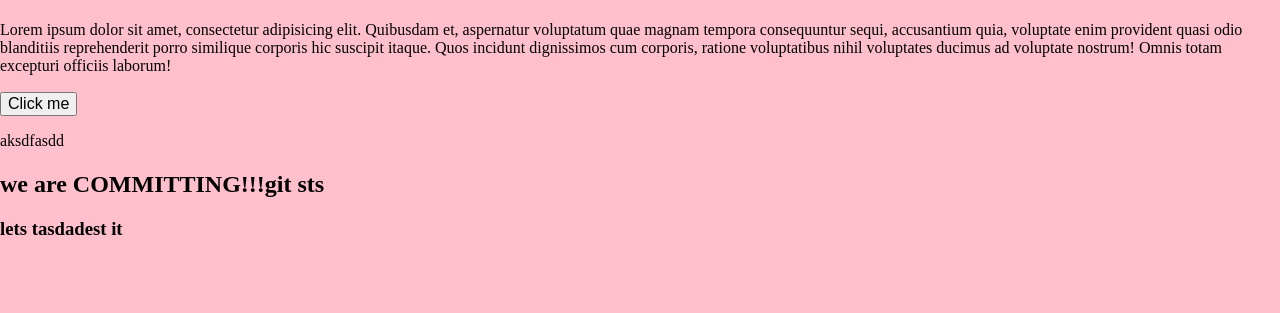
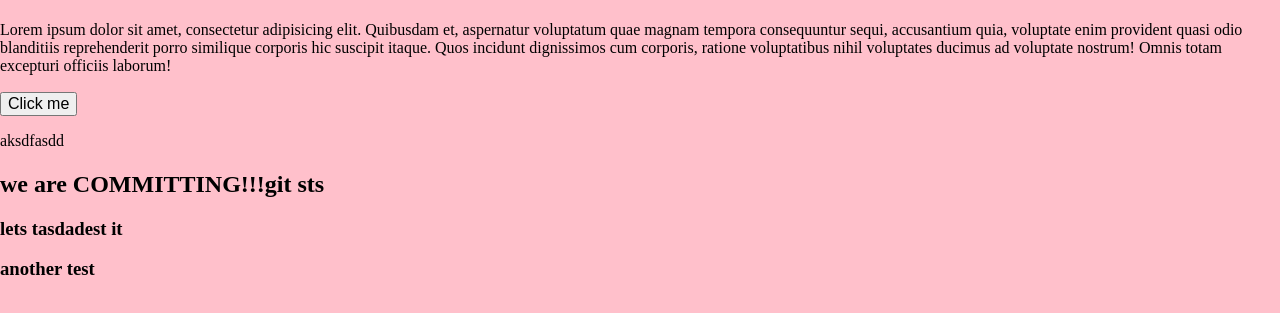
Before and after one commit to Sammystg/my-first-repository, a plain HTML site: page index.html in a window 1280 px wide. Shown: the part 59-372 px from the top of the page. Drawn offline with Linux system fonts and the light colour scheme.

Commit message:
added element to index.html

```diff
--- a/index.html
+++ b/index.html
@@ -17,6 +17,7 @@
         <p>aksdfasdd</p>
         <h2>we are COMMITTING!!!git sts</h2>
         <h3>lets tasdadest it</h3>
+        <h3>another test</h3>
     </main>
 </body>
 </html>
```
